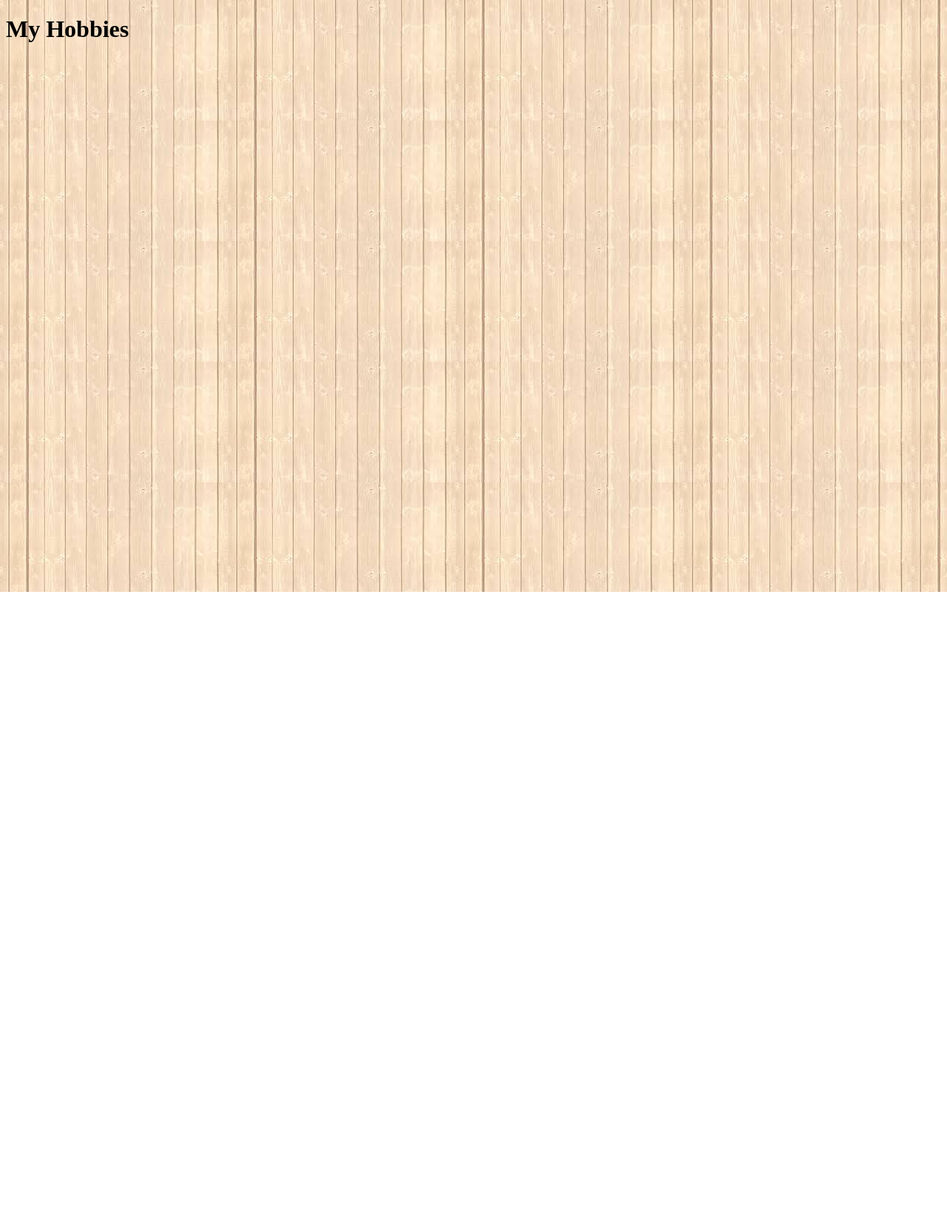
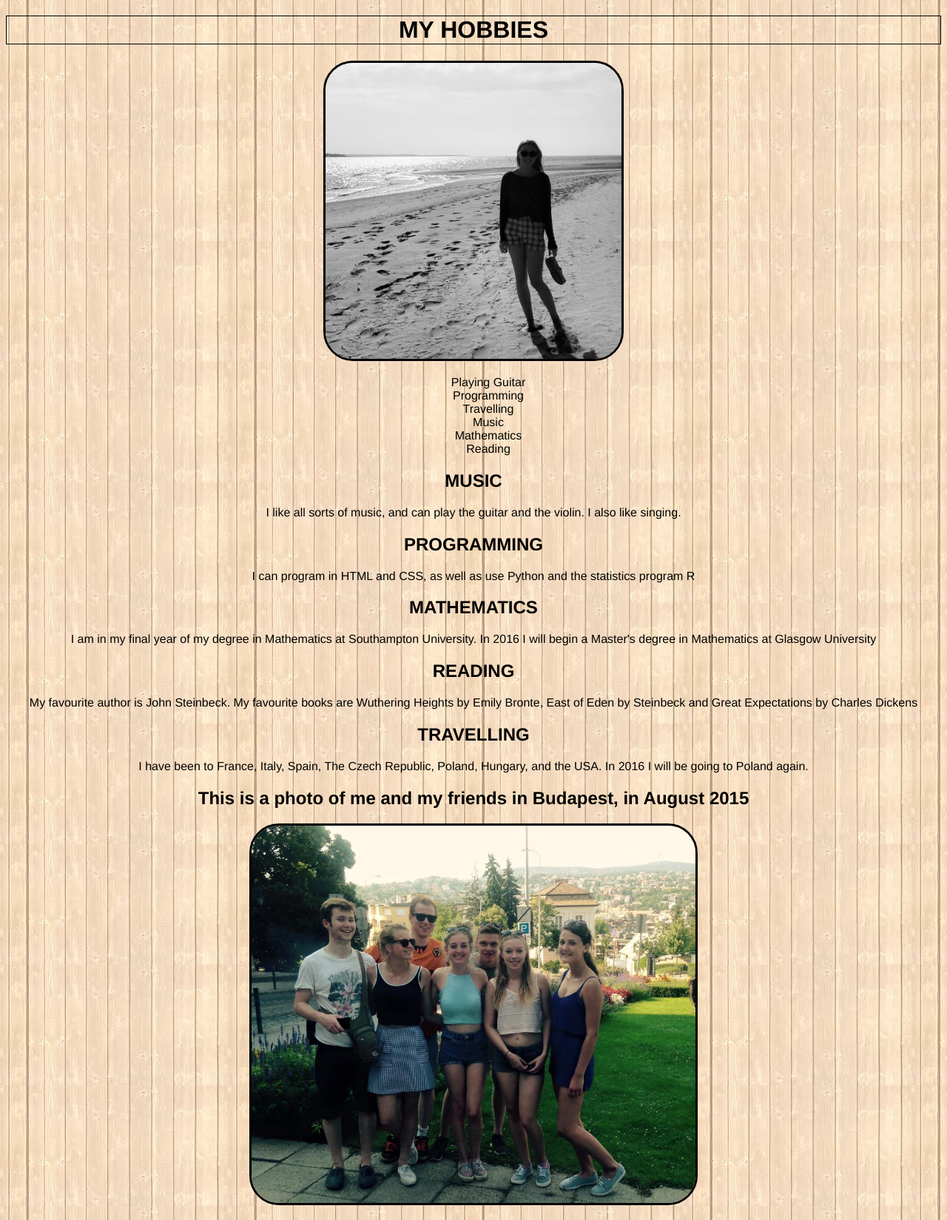
Before and after one commit to meganpalser/meganpalser.github.io, a plain HTML site: page hobbies.html in a window 1280 px wide. Shown: the whole page at 74% size. Before the commit the page ends 800 px from the top, so only its background shows below. Drawn offline with Linux system fonts and the light colour scheme.

Commit message:
Final website

```diff
--- a/hobbies.html
+++ b/hobbies.html
@@ -5,16 +5,71 @@
 <title>Hobbies</title>
 <link rel="stylesheet" type="text/css" href="mypage.css">
 
+<style>
+
+body{
+	font-family: "Helvetica-Neue", helvetica, sans-serif;
+	text-align: center;
+}
+
+img{border: 3px solid black;
+	border-radius: 40px;
+}
+
+ul{
+	list-style: none;
+}
+
+h1{
+	border: 1px solid black;
+}
+</style>
 
 </head>
 
 <body>
 
-<h1>My Hobbies</h1>
+
+<h1>MY HOBBIES</h1>
+
+<p> <img alt='My Photo' src='4.jpg' width=400> </p>
+
 <p>
+<div style="text-align: center;">
+	<ul>
+		<li>Playing Guitar</li>
+		<li>Programming</li>
+		<li>Travelling</li>
+		<li>Music</li>
+		<li>Mathematics</li>
+		<li>Reading</li>
+	</ul>
+</div>
 
 
 </p>
+
+<h2>MUSIC</h2>
+<p>I like all sorts of music, and can play the guitar and the violin. I also like singing.</p>
+
+<h2>PROGRAMMING</h2>
+<p>I can program in HTML and CSS, as well as use Python and the statistics program R</p>
+
+<h2>MATHEMATICS</h2>
+<p>I am in my final year of my degree in Mathematics at Southampton University. In 2016 I will begin a Master's degree in Mathematics at Glasgow University</p>
+
+<h2>READING</h2>
+<p>My favourite author is John Steinbeck. My favourite books are Wuthering Heights by Emily Bronte, East of Eden by Steinbeck and Great Expectations by Charles Dickens</p>
+
+<h2>TRAVELLING</h2>
+<p>I have been to France, Italy, Spain, The Czech Republic, Poland, Hungary, and the USA. In 2016 I will be going to Poland again.</p>
+
+<h2>This is a photo of me and my friends in Budapest, in August 2015</h2>
+
+<p> <img alt='Photo 2' src='buda2.jpg' width=600> </p>
+
+
+
 
 
 
```
Also changed, not shown: index.html (+51 -19 lines), beach3.jpg (added), buda2.jpg (added).
